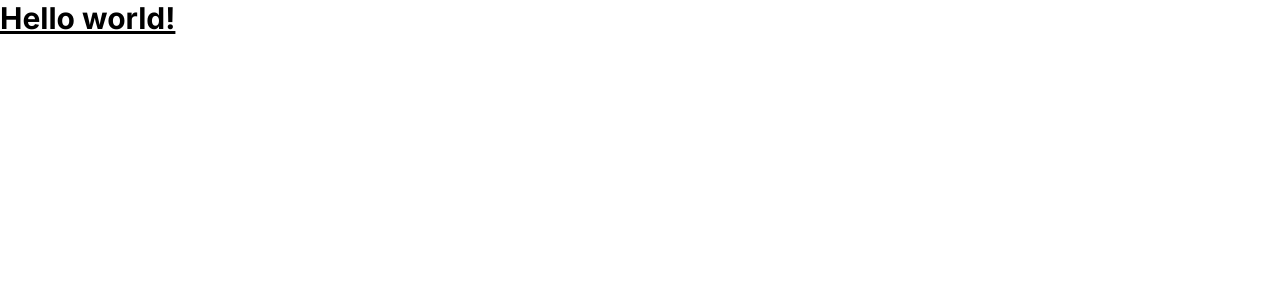
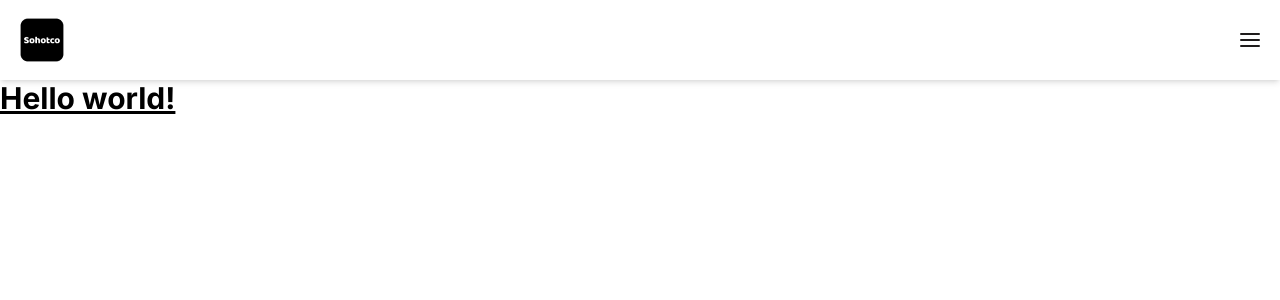
Before and after one commit to sohotco-people/sohotco-frontend, a Next.js app: page / in a window 1280 px wide. Shown: the top 300 px of the page. Built offline with nearby package versions, Linux system fonts and the light colour scheme.

Commit message:
헤더 & 네브 추가

```diff
--- a/src/components/atoms/input.tsx
+++ /dev/null
@@ -1,5 +0,0 @@
-const Input = ({ idStr }: any) => {
-  return <input type="text" id={idStr} />
-}
-
-export default Input
--- a/src/components/atoms/label.tsx
+++ /dev/null
@@ -1,5 +0,0 @@
-const Label = ({ forStr }: any) => {
-  return <label htmlFor={forStr}>{forStr}</label>
-}
-
-export default Label
--- /dev/null
+++ b/src/components/atoms/navMenu.tsx
@@ -0,0 +1,14 @@
+interface Props {
+  children: React.ReactNode
+  onClick: () => void
+}
+
+const NavMenu = ({ children, onClick }: Props) => {
+  return (
+    <div onClick={onClick} className="p-8 border-b hover:cursor-pointer">
+      {children}
+    </div>
+  )
+}
+
+export default NavMenu
--- /dev/null
+++ b/src/components/molcules/nav.tsx
@@ -0,0 +1,54 @@
+import NavMenu from '@atoms/navMenu'
+import { NavContext } from 'context/contexts'
+import { useRouter } from 'next/router'
+import { useContext } from 'react'
+
+interface NavMenu {
+  id: number
+  name: string
+  link: string
+}
+
+const Nav = () => {
+  const route = useRouter()
+  const isOpened = useContext(NavContext)
+
+  const movePage = (link: string) => {
+    route.push(link)
+  }
+
+  return (
+    <div
+      className={`fixed bg-white w-full h-full ${
+        isOpened ? 'visible' : 'invisible'
+      }`}
+    >
+      {NAV_DATA.map((nav: NavMenu) => {
+        return (
+          <NavMenu
+            key={nav.id}
+            onClick={() => {
+              movePage(nav.link)
+            }}
+          >
+            {nav.name}
+          </NavMenu>
+        )
+      })}
+    </div>
+  )
+}
+
+// const NAV_DATA = [
+//   { id: 0, name: '로그인 ⋅ 회원가입', link: '/' },
+//   { id: 1, name: '사이드 프로젝트', link: '/' },
+// ] // 미로그인
+const NAV_DATA = [
+  { id: 2, name: '내 프로필', link: '/' },
+  { id: 3, name: '받은 제안', link: '/' },
+  { id: 4, name: '사이드 프로젝트', link: '/' },
+  { id: 5, name: '프로젝트 생성', link: '/' },
+  { id: 6, name: '로그아웃', link: '/' },
+] // 로그인
+
+export default Nav
--- a/src/components/organisms/form.tsx
+++ b/src/components/organisms/form.tsx
@@ -3,11 +3,11 @@ import InputGroup from '@molecules/inputGroup'
 const Form = () => {
   return (
     <form>
-      <InputGroup groupId="g1" />
-      <InputGroup groupId="g2" />
-      <InputGroup groupId="g3" />
-      <InputGroup groupId="g4" />
-      <InputGroup groupId="g5" />
+      <InputGroup />
+      <InputGroup />
+      <InputGroup />
+      <InputGroup />
+      <InputGroup />
       <button type="submit">submit</button>
     </form>
   )
--- /dev/null
+++ b/src/components/organisms/header.tsx
@@ -0,0 +1,32 @@
+import { useState, useMemo } from 'react'
+import Nav from '@molecules/nav'
+import Image from 'next/image'
+import { NavContext } from 'context/contexts'
+
+const Header = () => {
+  const [isNavOpened, setIsNavOpened] = useState(false)
+
+  return (
+    <NavContext.Provider value={isNavOpened}>
+      <div className="h-20 p-5 shadow-md flex justify-between items-center z-10 relative">
+        <Image
+          src="/images/sohotco-logo.png"
+          alt="logo"
+          width={44}
+          height={44}
+        />
+        <div
+          className="space-y-1 hover:cursor-pointer"
+          onClick={() => setIsNavOpened(prev => !prev)}
+        >
+          <div className="w-5 h-0.5 bg-black rounded-xl"></div>
+          <div className="w-5 h-0.5 bg-black rounded-xl"></div>
+          <div className="w-5 h-0.5 bg-black rounded-xl"></div>
+        </div>
+      </div>
+      <Nav />
+    </NavContext.Provider>
+  )
+}
+
+export default Header
--- /dev/null
+++ b/src/context/contexts.ts
@@ -0,0 +1,3 @@
+import { createContext } from 'react'
+
+export const NavContext = createContext<null | boolean>(null)
--- a/src/pages/_app.tsx
+++ b/src/pages/_app.tsx
@@ -1,12 +1,14 @@
 import 'styles/globals.css'
 import type { AppProps } from 'next/app'
-import { Inter, Homemade_Apple } from 'next/font/google'
+import { Inter } from 'next/font/google'
+import Header from '@organisms/header'
 
 const inter = Inter({ subsets: ['latin'], variable: '--inter' })
 
 export default function App({ Component, pageProps }: AppProps) {
   return (
     <div className={`${inter.variable}`}>
+      <Header />
       <Component {...pageProps} />
     </div>
   )
```
Also changed, not shown: public/images/sohotco-logo.png (added).
